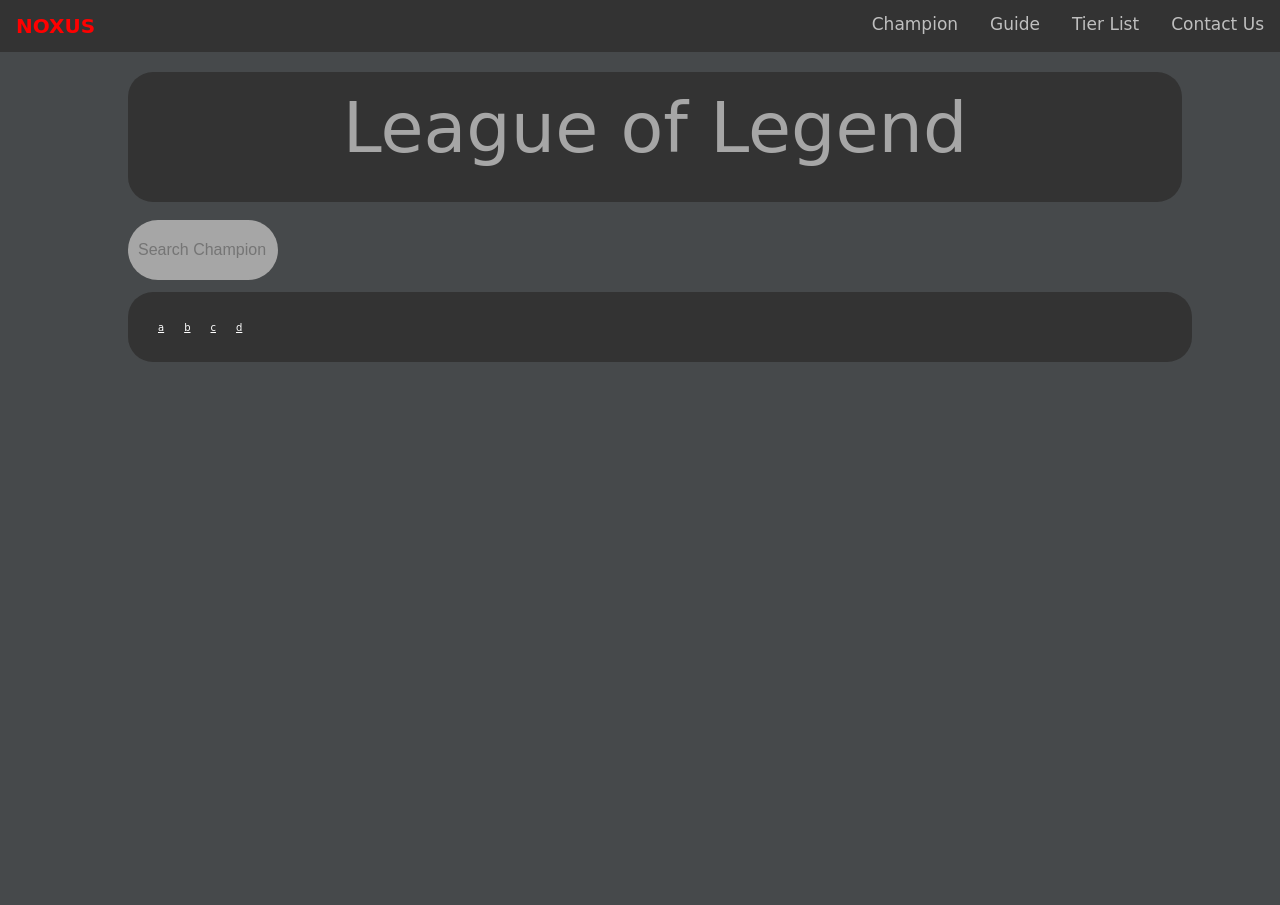
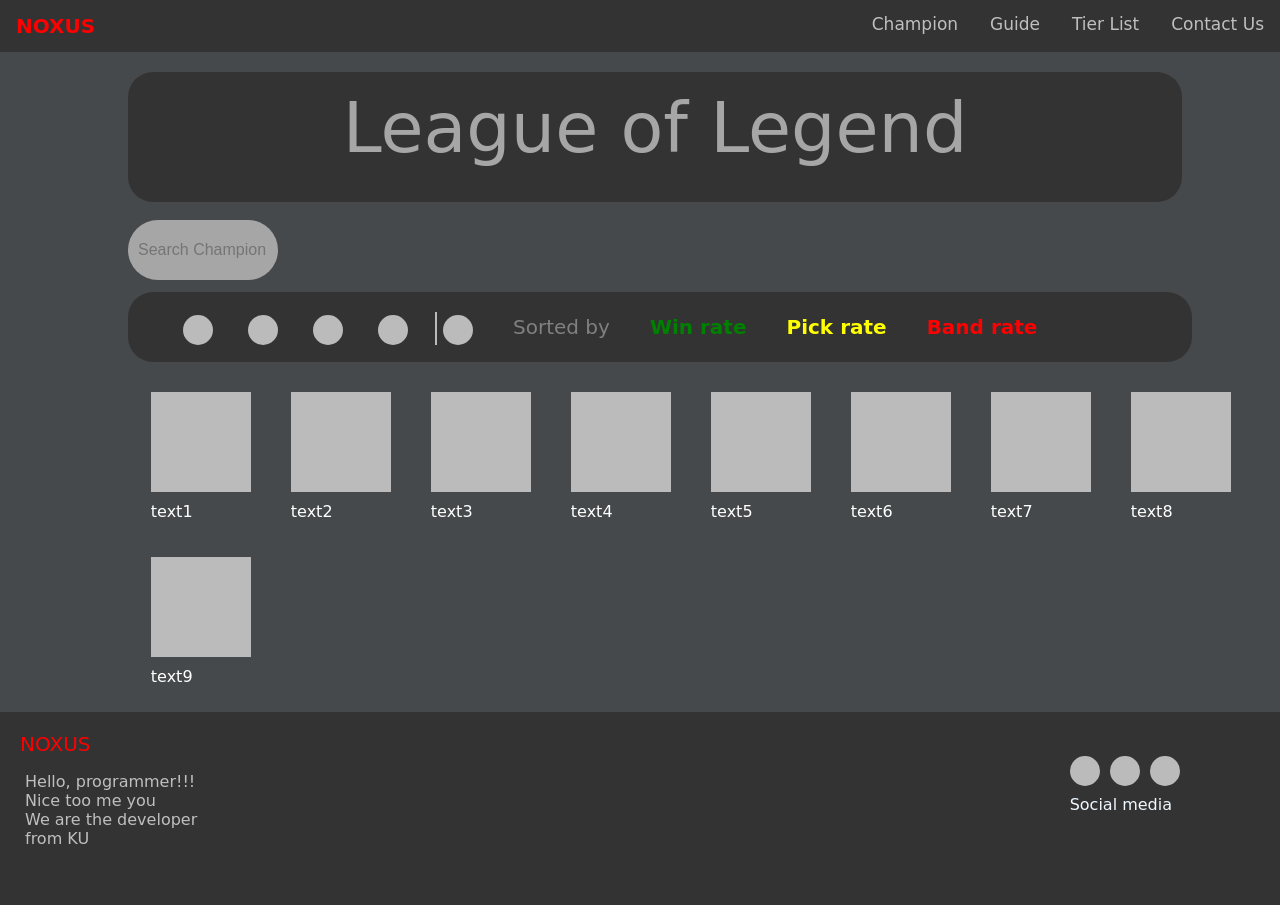
Before and after one commit to Sahanon-P/Noxus-Project, a Django app: template mysite/noxusProject/templates/index.html in a window 1280 px wide. Before the commit the page ends 362 px from the top, so only its background shows below. Run offline with Django 3.2, Linux system fonts and the light colour scheme; the template is opened without the code that fills it, so the values that code supplies are empty.

Commit message:
finish draft index page

```diff
--- a/mysite/noxusProject/templates/index.html
+++ b/mysite/noxusProject/templates/index.html
@@ -8,6 +8,16 @@ body {
   font-family:"Comic Sans MS", cursive, sans-serif;
   font-style: normal;
   font-size: 400;
+}
+
+footer {
+  left: 0;
+  bottom: 0;
+  background-color: #333;
+  color: #bfbfbf;
+  padding-top:20px;
+  padding-bottom:130px;
+  padding-left:20px;
 }
 </style>
 </head>
@@ -24,13 +34,84 @@ body {
 <p id="block1">League of Legend</p>
 <div class="searchBox">
   <input class="searchInput" type="text" placeholder="Search Champion ...">
+
 </div>
 <div  class="championBar">
-  <a href="#">a</a>
-  <a href="#">b</a>
-  <a href="#">c</a>
-  <a href="#">d</a>
+  <a href="#"><span class="dot"></span></a>
+  <a href="#"><span class="dot"></span></a>
+  <a href="#"><span class="dot"></span></a>
+  <a href="#"><span class="dot"></span></a>
+  <a href="#"><span class="dot"></span></a>
+  <a class="seperator"></a>
+  <g style="color:grey">Sorted by</g>
+  <b class="winrate" href="#">Win rate</b>
+  <b class="pickrate" href="#">Pick rate</b>
+  <b class="bandrate" href="#">Band rate</b>
+</div>
+
+<div class="row">
+  <div class="column">
+    <div class="box"></div>
+    <p class="text">text1</p>
+  </div>
+
+  <div class="column">
+    <div class="box"></div>
+    <p class="text">text2</p>
+  </div>
+
+  <div class="column">
+    <div class="box"></div>
+    <p class="text">text3</p>
+  </div>
+
+  <div class="column">
+    <div class="box"></div>
+    <p class="text">text4</p>
+  </div>
+
+  <div class="column">
+    <div class="box"></div>
+    <p class="text">text5</p>
+  </div>
+
+  <div class="column">
+    <div class="box"></div>
+    <p class="text">text6</p>
+  </div>
+
+  <div class="column">
+    <div class="box"></div>
+    <p class="text">text7</p>
+  </div>
+
+  <div class="column">
+    <div class="box"></div>
+    <p class="text">text8</p>
+  </div>
+
+  <div class="column">
+    <div class="box"></div>
+    <p class="text">text9</p>
+  </div>
 </div>
 
 </body>
+<footer>
+  <div class="title">NOXUS</div>
+  <div class="footertext">
+    <p>
+      Hello, programmer!!!<br>
+      Nice too me you<br>
+      We are the developer<br>
+      from KU<br>
+    </p>
+  </div>
+  <div href="#"><span class="dot2" style="margin-right: 100px;"></span></div>
+  <div href="#"><span class="dot2" style="margin-right: 10px;"></span></div>
+  <div href="#"><span class="dot2" style="margin-right: 10px;"></span></div>
+  <br>
+  <p style="color: aliceblue; float: right; margin-right: -102px; margin-top: 20px;">Social media</p>
+
+</footer>
 </html>
--- a/mysite/noxusProject/templates/style.css
+++ b/mysite/noxusProject/templates/style.css
@@ -58,7 +58,7 @@
 }
 
 .searchBox:hover > .searchInput {
-    width: 300px;
+    width: 350px;
     padding: 0 6px;
 }
 
@@ -98,13 +98,124 @@
 .championBar a {
     float: left;
     display: block;
-    text-align: center;
-    padding: 10px;
+    padding-top: 3px;
+    padding-left: 35px;
     transition: all 0.3s ease;
-    color: white;
-    font-size: 10px;
 }
 
-.championBar a:hover{
+.championBar b, g {
+    float: left;
+    display: block;
+    text-align: center;
+    padding-top: 3px;
+    padding-left: 40px;
+    transition: all 0.3s ease;
+    font-size: 20px;
+}
+
+.winrate {
+    color: green;
+}
+
+.pickrate {
+    color: yellow;
+}
+
+.bandrate {
+    color: red;
+}
+
+.championBar a:hover {
     color: #000;
 }
+
+.championBar b:hover {
+    color: blue;
+}
+
+/*represented by icon later*/
+.dot {
+    height: 30px;
+    width: 30px;
+    background-color: #bbb;
+    border-radius: 50%;
+    display: inline-block;
+}
+
+.championBar .dot:hover{
+    background-color: #000;
+}
+
+.seperator {
+    border-left: 2px solid #bbb;
+    height: 30px;
+    position: absolute;
+    left: 34%;
+}
+
+/*--------------- Square Box Table ---------------*/
+
+.box {
+    height: 100px;
+    width: 100px;
+    background-color:#bbb;
+}
+
+/* Float four columns side by side */
+.column {
+    float: left;
+    width: 120px;
+    padding: 10px;
+}
+
+/* Remove extra left and right margins, due to padding */
+.row {
+    margin-top: 20px;
+    margin-left:11%;
+}
+
+/* Clear floats after the columns */
+.row:after {
+content: "";
+display: table;
+clear: both;
+}
+
+/* Responsive columns */
+@media screen and (max-width: 1000px) {
+.column {
+    width: 100%;
+    display: block;
+    margin-bottom: 20px;
+}
+}
+
+.text{
+    margin-top: 10px;
+    text-align:left;
+    color: white;
+}
+
+/*--------------- Square Box Table ---------------*/
+
+.title {
+    color: red;
+    font-size: 20px;
+}
+
+.footertext {
+    float: left;
+    padding-left: 5px;
+}
+
+.dot2 {
+    height: 30px;
+    width: 30px;
+    float:right;
+    background-color: #bbb;
+    border-radius: 50%;
+}
+
+.gap {
+    margin-top:5px;
+}
```
